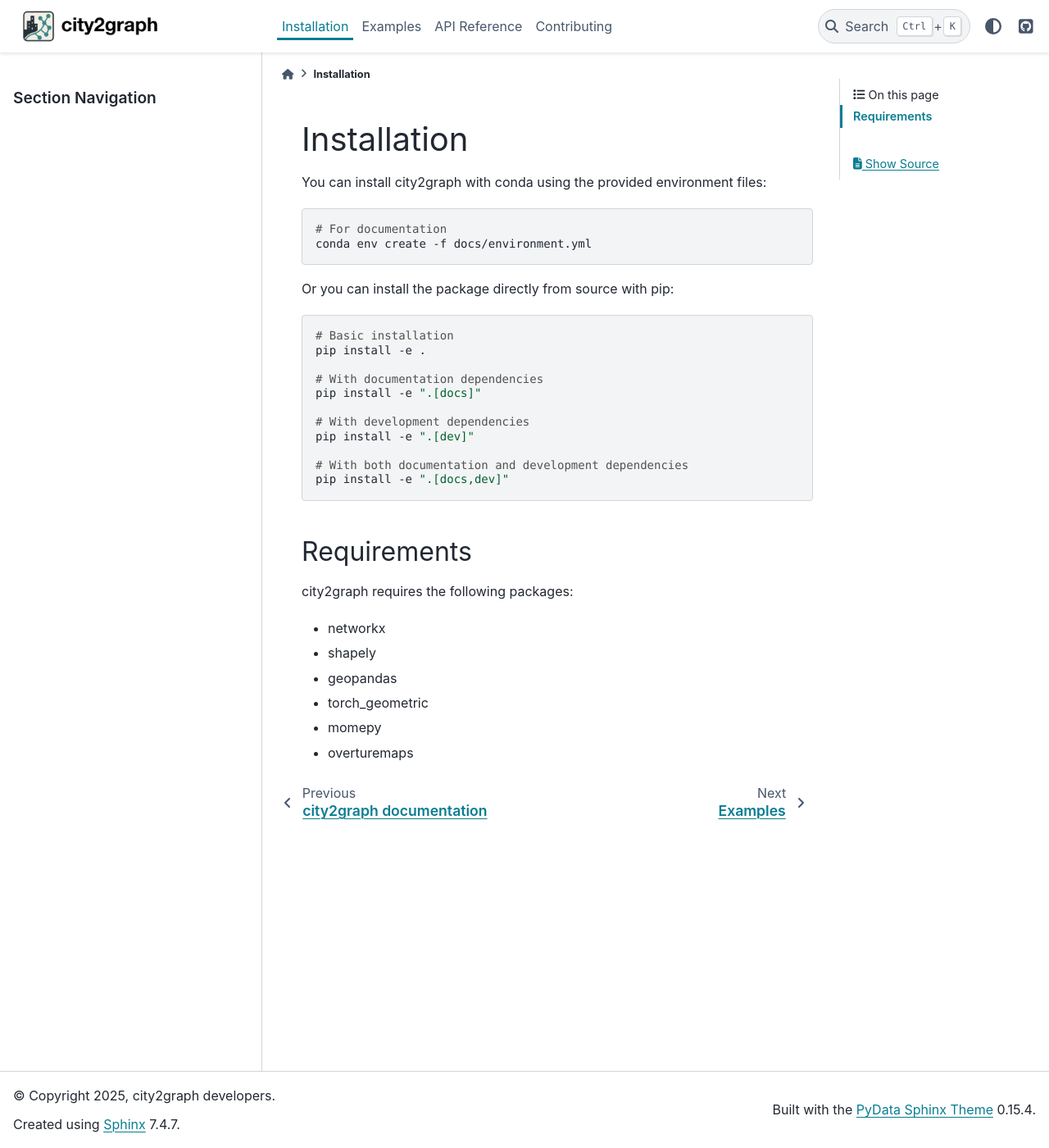
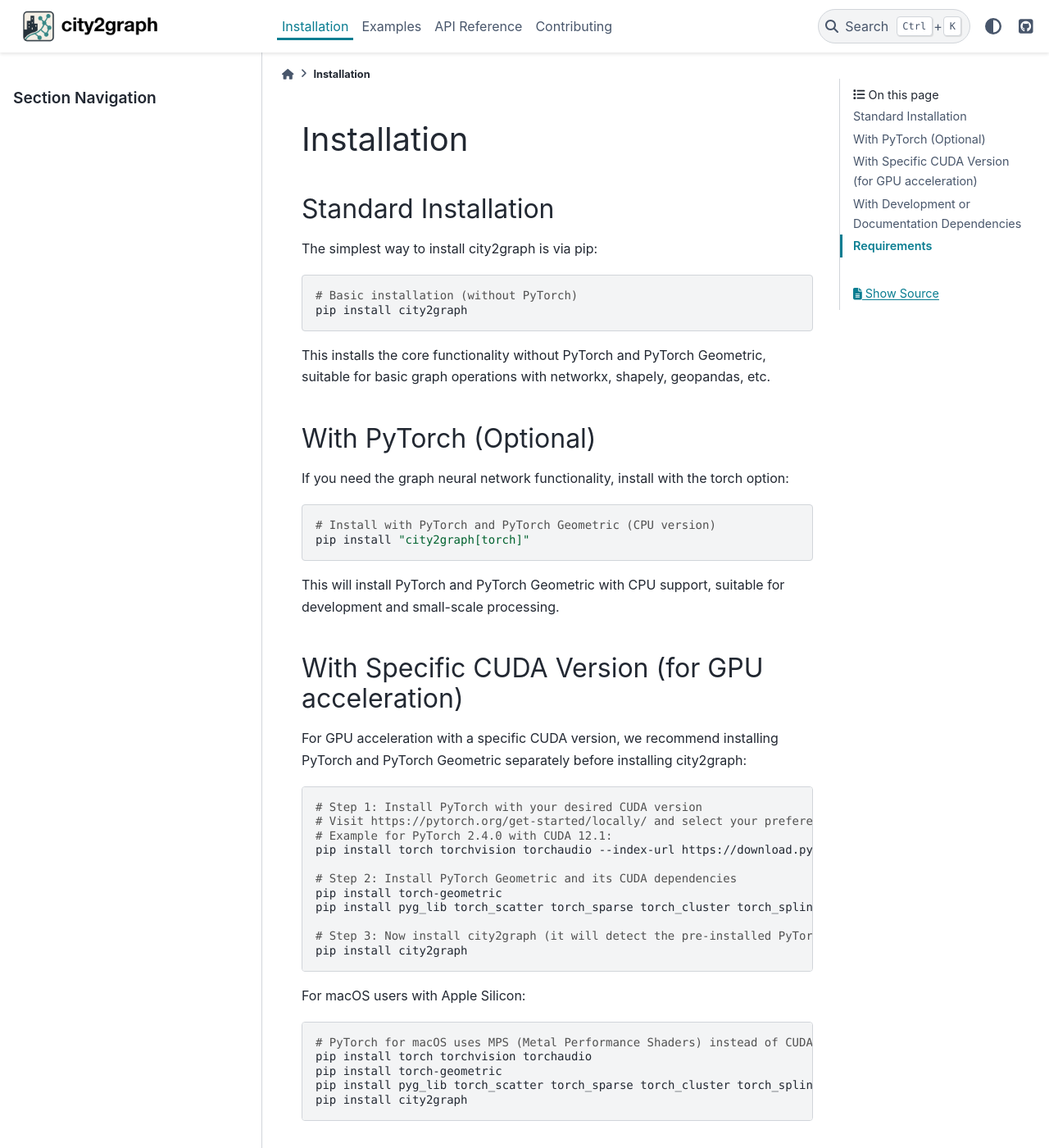
Before and after one commit to yu-ta-sato/city2graph, a Sphinx documentation site: the page built from docs/source/installation.rst, in a window 1280 px wide and 1400 px high. Shown: the whole window at 82% size. Built offline with Sphinx 7.4.7 and the PyData theme 0.15.4, drawn with Linux system fonts in a browser that asks for light colours; pages that are not in the unit, such as notebooks, are missing from menus; some of the changed text lies outside the part shown.

Commit message:
Update installation methods

```diff
--- a/docs/source/installation.rst
+++ b/docs/source/installation.rst
@@ -2,28 +2,74 @@
 Installation
 ============
 
-You can install city2graph with conda using the provided environment files:
+Standard Installation
+-------------------
+
+The simplest way to install city2graph is via pip:
 
 .. code-block:: bash
 
-    # For documentation
-    conda env create -f docs/environment.yml
+    # Basic installation (without PyTorch)
+    pip install city2graph
 
-Or you can install the package directly from source with pip:
+This installs the core functionality without PyTorch and PyTorch Geometric, suitable for basic graph operations with networkx, shapely, geopandas, etc.
+
+With PyTorch (Optional)
+----------------------
+
+If you need the graph neural network functionality, install with the torch option:
 
 .. code-block:: bash
 
-    # Basic installation
-    pip install -e .
+    # Install with PyTorch and PyTorch Geometric (CPU version)
+    pip install "city2graph[torch]"
+
+This will install PyTorch and PyTorch Geometric with CPU support, suitable for development and small-scale processing.
+
+With Specific CUDA Version (for GPU acceleration)
+-----------------------------------------------
+
+For GPU acceleration with a specific CUDA version, we recommend installing PyTorch and PyTorch Geometric separately before installing city2graph:
+
+.. code-block:: bash
+
+    # Step 1: Install PyTorch with your desired CUDA version
+    # Visit https://pytorch.org/get-started/locally/ and select your preferences
+    # Example for PyTorch 2.4.0 with CUDA 12.1:
+    pip install torch torchvision torchaudio --index-url https://download.pytorch.org/whl/cu121
+
+    # Step 2: Install PyTorch Geometric and its CUDA dependencies
+    pip install torch-geometric
+    pip install pyg_lib torch_scatter torch_sparse torch_cluster torch_spline_conv -f https://data.pyg.org/whl/torch-2.4.0+cu121.html
+
+    # Step 3: Now install city2graph (it will detect the pre-installed PyTorch)
+    pip install city2graph
+
+For macOS users with Apple Silicon:
+
+.. code-block:: bash
+
+    # PyTorch for macOS uses MPS (Metal Performance Shaders) instead of CUDA
+    pip install torch torchvision torchaudio
+    pip install torch-geometric
+    pip install pyg_lib torch_scatter torch_sparse torch_cluster torch_spline_conv -f https://data.pyg.org/whl/torch-2.4.0+cpu.html
+    pip install city2graph
+
+With Development or Documentation Dependencies
+-------------------------------------------
+
+You can install city2graph with additional optional dependencies:
+
+.. code-block:: bash
 
     # With documentation dependencies
-    pip install -e ".[docs]"
+    pip install "city2graph[docs]"
 
     # With development dependencies
-    pip install -e ".[dev]"
+    pip install "city2graph[dev]"
 
     # With both documentation and development dependencies
-    pip install -e ".[docs,dev]"
+    pip install "city2graph[docs,dev]"
 
 Requirements
 -----------
@@ -33,6 +79,16 @@ city2graph requires the following packages:
 * networkx
 * shapely
 * geopandas
-* torch_geometric
+* libpysal
 * momepy
 * overturemaps
+
+For graph neural network functionality, you'll also need:
+
+* torch
+* torch_geometric
+* pyg_lib
+* torch_scatter
+* torch_sparse
+* torch_cluster
+* torch_spline_conv
```
Also changed, not shown: README.md (+118 -9 lines), pyproject.toml (+37 -4 lines), 1 other file.
